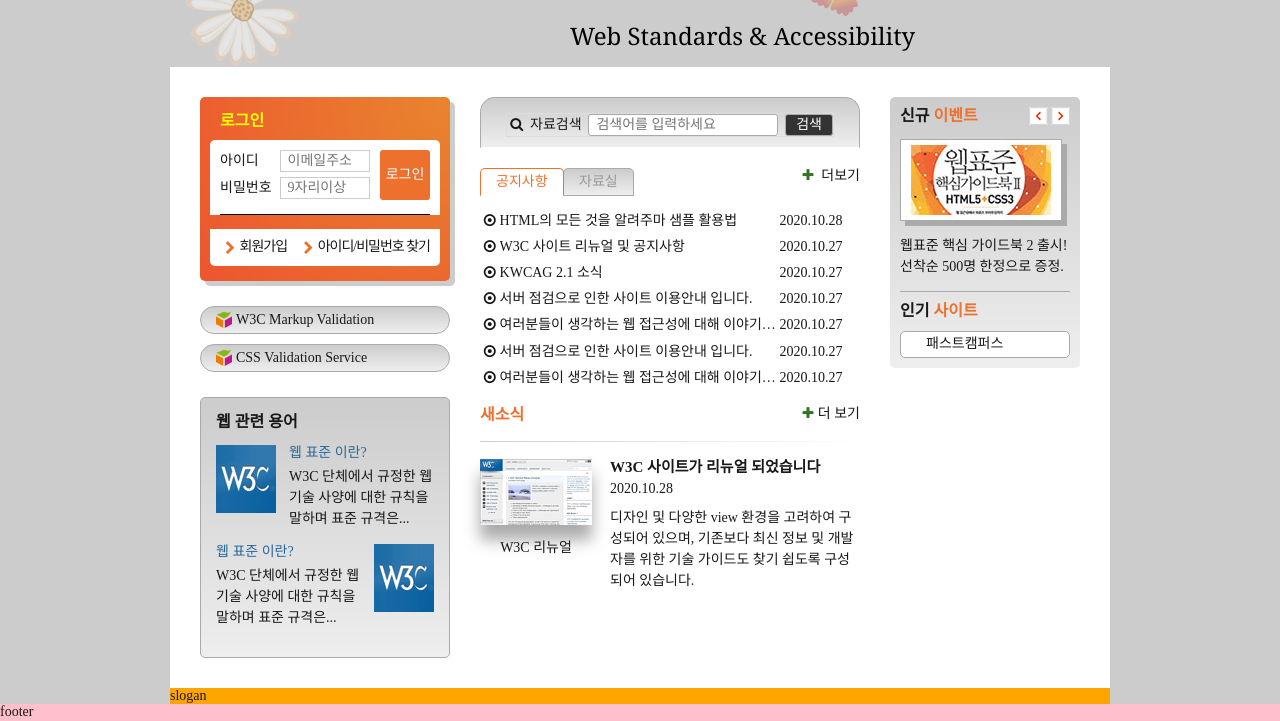
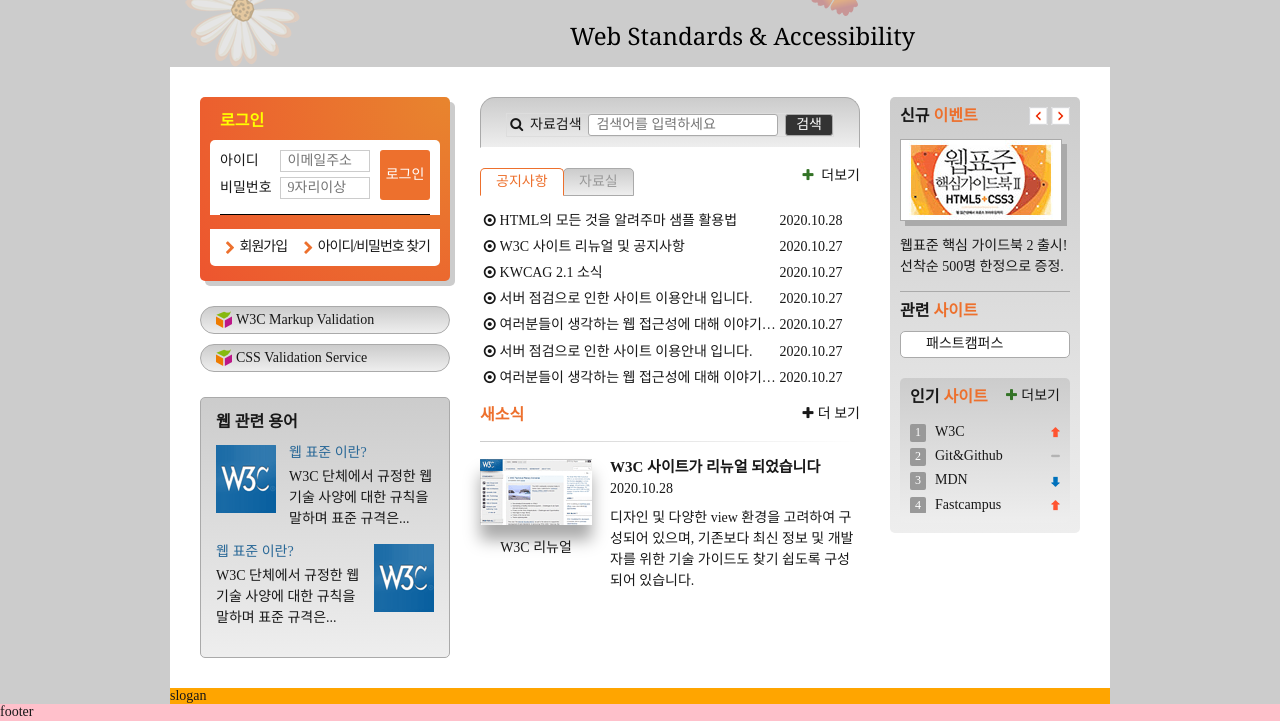
Before and after one commit to minki607/fds-18-html-css, a plain HTML site: page index.html in a window 1280 px wide. Shown: the part 172-893 px from the top of the page. Drawn offline with nearby package versions, Linux system fonts and the light colour scheme; a web font is replaced by a local one.

Commit message:
feat: popular sites design

```diff
--- a/css/stylesheet.css
+++ b/css/stylesheet.css
@@ -690,16 +690,18 @@
   margin-top: 35px;
 }
 
-.news-more {
+.news-more{
   position: absolute;
   top: -8px;
   right: -8px;
   padding: 8px;
 }
 
-.news-more::before{
+.news-more::before,
+{
   color: hsla(110, 50%, 30%, 1);
 }
+
 .news-article-link{
   display: grid;
   grid-template-columns: 130px 1fr;
@@ -758,7 +760,7 @@
 .related {
   padding-top: 10px;
 }
-.event-heading, .related-heading{
+.event-heading, .related-heading, .favorite-heading{
 
   margin: 0;
   font-size: 1.6rem;
@@ -830,6 +832,89 @@
   padding: 10px 0;
 }
 
+/*인기 사이트*/
+
+.favorite {
+  margin-top: 20px;
+  position: relative;
+}
+.favorite-list {
+  margin: 10px 0 0 0;
+  padding-left: 0;
+  list-style:none;
+  overflow: hidden;
+}
+
+.favorite-list li {
+  margin-top: 8px;
+  counter-increment: rank;
+  position: relative;
+  /* display: flex;
+  flex-flow: row nowrap;
+  align-items: center; */
+
+}
+
+.favorite-list li:before {
+  content: counter(rank);
+  color: #fff;
+  font-size: 1.2rem;
+  display: inline-block;
+  padding: 2px 5px;
+  margin-right: 5px;
+  background-color: #999;
+  border-radius: 2px;
+  position: absolute;
+
+
+}
+
+.favorite-list a {
+  /* background-color: cyan;
+  margin-right: 5px;
+  flex-grow: 1; */
+  display: block;
+  margin: 0 25px;
+
+
+}
+
+.up, .down, .stop {
+  font-style:normal;
+  width: 9px;
+  height: 11px;
+  overflow: hidden;
+  padding-top: 11px;
+  background-image: url(./images/rank.png);
+  background-repeat: no-repeat;
+  position: absolute;
+  top: 50%;
+  right: 0;
+  margin-top: -5px;
+
+}
+
+.up {
+  background-position: 0 0;
+}
+.down {
+  background-position: 0 50%
+}
+
+.stop{
+  background-position: 0 100%;
+}
+
+.favorite-more {
+  position: absolute;
+  top: 2px;
+  right: 2px;
+  padding: 8px
+}
+.favorite-more::before {
+  color: hsla(110, 50%, 30%, 1);
+}
+
 
 .slogan {
   background: orange;
--- a/index.html
+++ b/index.html
@@ -349,11 +349,11 @@
           </div>
           <div class="btn-event">
             <button type="button" aria-label="이전 이벤트 보기" class="btn-prev"></button>
-            <button type="button" class="btn-next" aria-label="다음 이벤트 보기" ></button>
+            <button type="button" class="btn-next" aria-label="다음 이벤트 보기"></button>
           </div>
         </section>
         <section class="related">
-          <h2 class="related-heading">인기
+          <h2 class="related-heading">관련
             <span class="point-color">사이트</span>
           </h2>
           <ul class="related-list">
@@ -374,6 +374,31 @@
             </li>
           </ul>
         </section>
+
+        <section class="favorite gradient-box">
+          <h2 id="favoriteHeading" class="favorite-heading">인기
+            <span class="point-color">사이트</span>
+          </h2>
+          <ol class="favorite-list">
+            <li>
+              <a href="#">W3C</a>
+              <em class="up">상승</em>
+            </li>
+            <li>
+              <a href="#">Git&amp;Github</a>
+              <em class="down">하락</em>
+            </li>
+            <li>
+              <a href="#">MDN</a>
+              <em class="stop">멈춤</em>
+            </li>
+            <li>
+              <a href="#">Fastcampus</a>
+              <em class="up">상승</em>
+            </li>
+          </ol>
+          <a class="icon-plus favorite-more" aria-labelledby="favoriteHeading" href="#">더보기</a>
+        </section>
       </div>
     </div>
 
```
